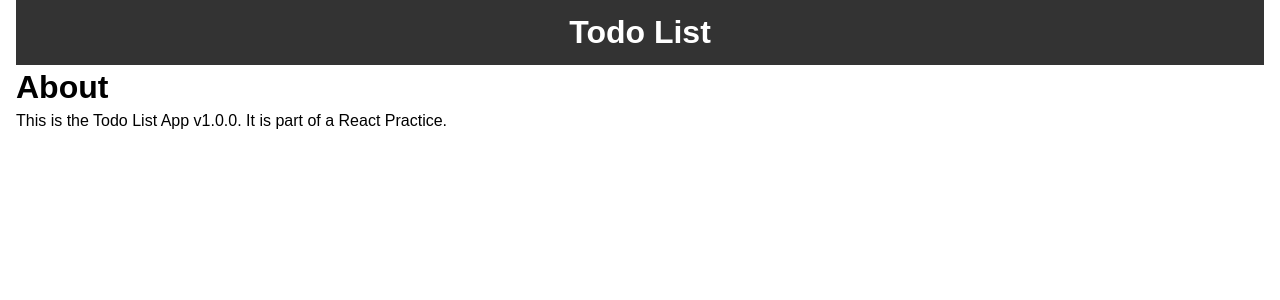
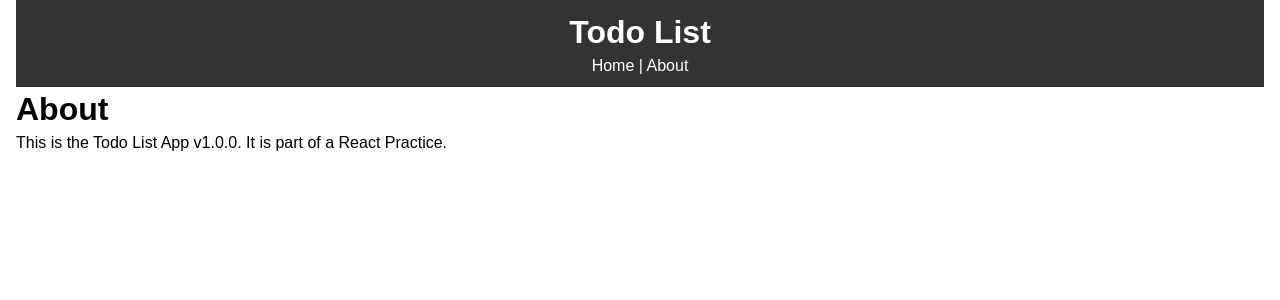
Before and after one commit to rosedimplegeorge/react-practise-todos, a React (Create React App) app: page /About in a window 1280 px wide. Shown: the top 300 px of the page. Built offline with nearby package versions, Linux system fonts and the light colour scheme.

Commit message:
Linking the Different Routes

```diff
--- a/src/components/layout/Header.js
+++ b/src/components/layout/Header.js
@@ -1,10 +1,12 @@
 import React, { Component } from 'react';
+import { Link } from 'react-router-dom';
 
 class Header extends Component {
     render() {
         return (
             <div style={headerStyle}>
                 <h1>Todo List</h1>
+                <Link style={linkStyle}to="/">Home</Link> | <Link style={linkStyle} to="/About">About</Link>
             </div>
         );
     }
@@ -17,4 +19,9 @@
     padding: '10px'
 }
 
+const linkStyle = {
+    color: '#fff',
+    textDecoration: 'none'
+}
+
 export default Header;
```
